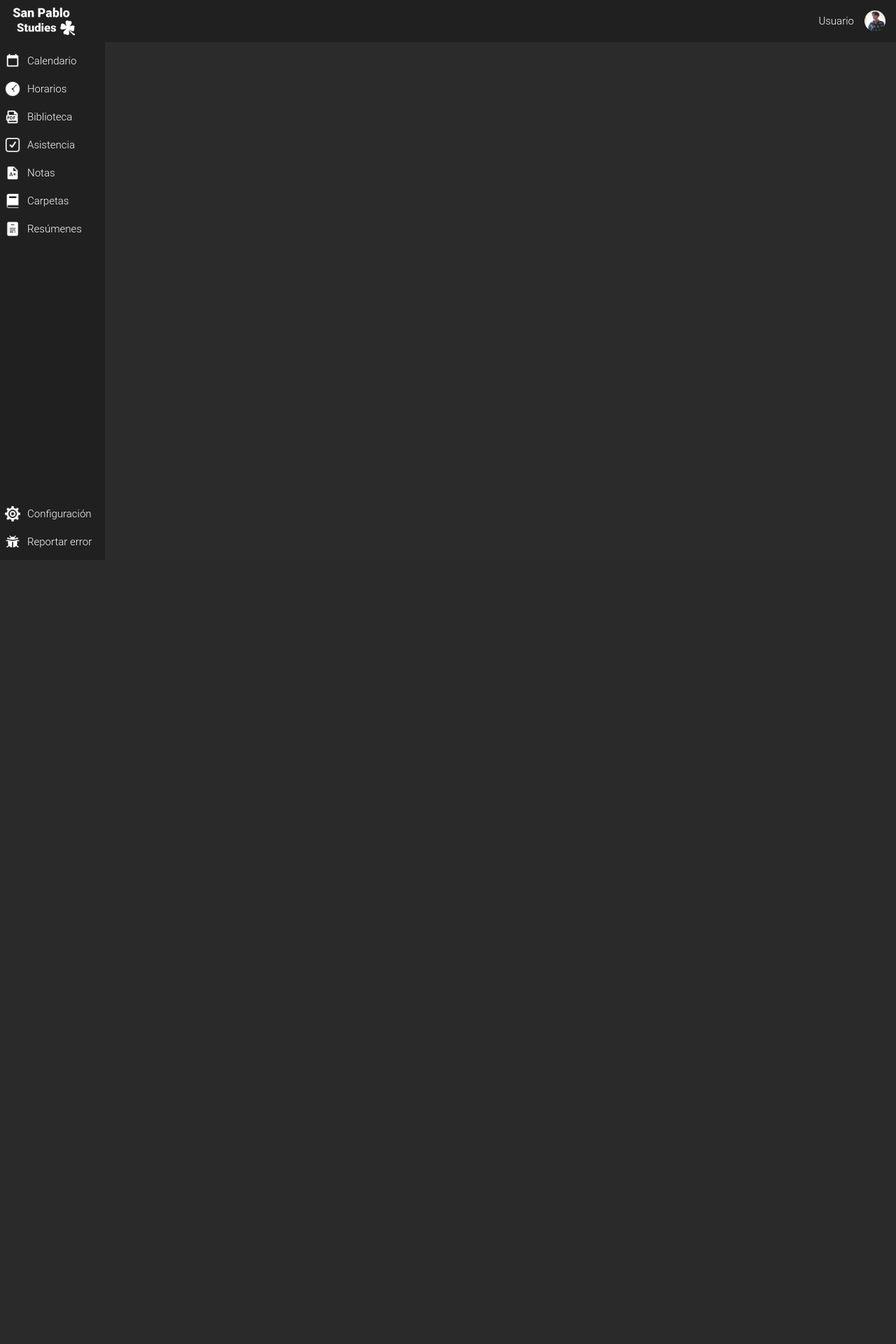
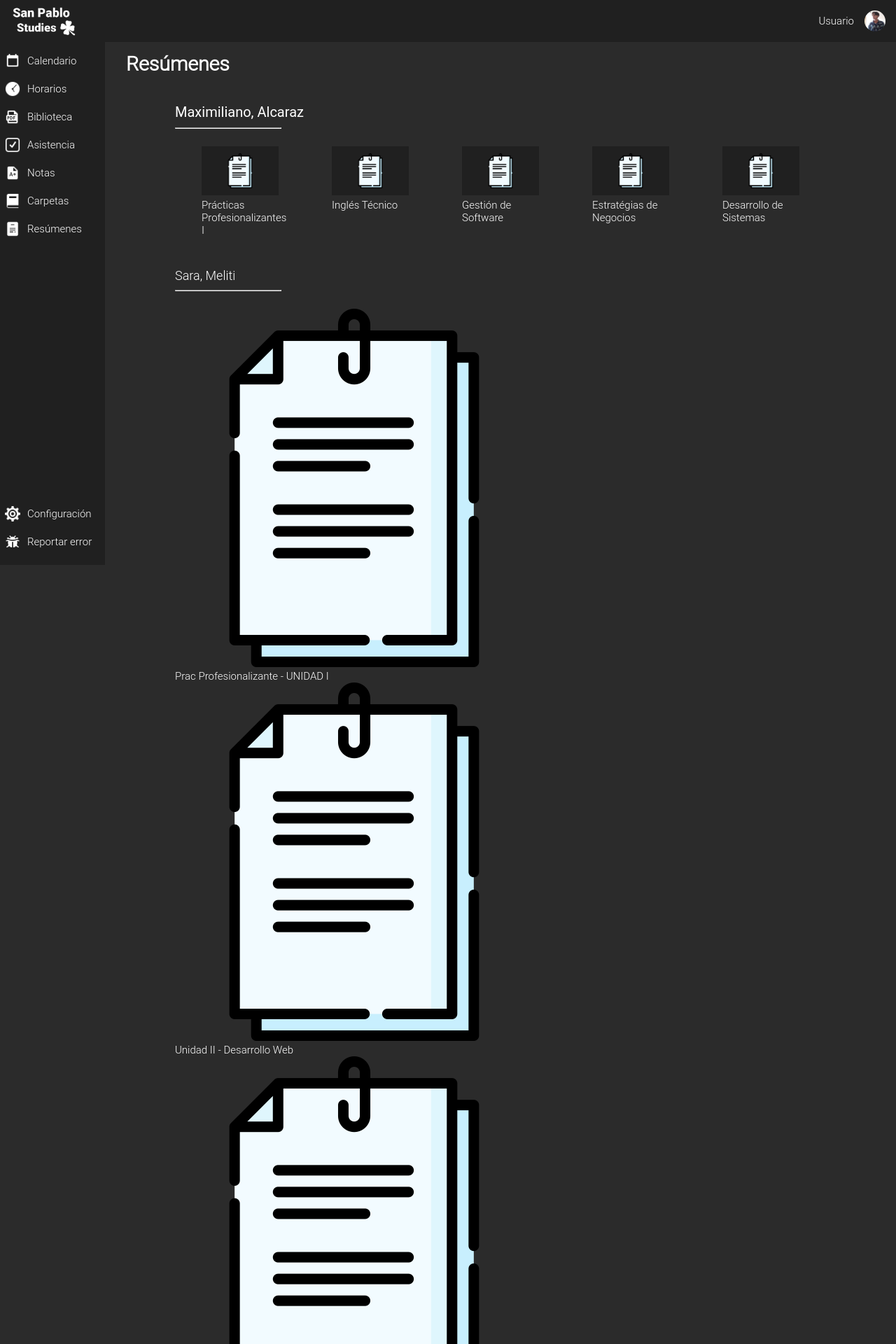
Before and after one commit to MaksiConGit/San-Pablo-Studies, a PHP site: page / in a window 1280 px wide. Shown: the top 1920 px of the page at 70% size. Before the commit the page ends 782 px from the top, so only its background shows below. Run offline with PHP 8.4, Linux system fonts and the light colour scheme; some web fonts are replaced.

Commit message:
Se hizo un boceto de resúmenes

```diff
--- a/css/style.css
+++ b/css/style.css
@@ -122,7 +122,7 @@ body{
 }
 
 
-/* Calendario */
+/* Resúmenes */
 
 #resumenes{
     width: 100%;
@@ -134,7 +134,7 @@ body{
     padding-right: 30px;
 }
 
-#biblioteca-titulos{
+#resumenes-titulos{
     display: flex;
     justify-content: space-between;
     padding-bottom: 10px;
@@ -142,57 +142,57 @@ body{
     font-size: 19px;
 }
 
-#pdfs-biblioteca{
+#div-resumenes{
     justify-content: space-around;
     margin-left: 70px;
     margin-right: 70px;
     margin-bottom: 15px;
 }
 
-#pdfs-biblioteca .nombre-materia{
+#div-resumenes .nombre-resumenes{
     font-size: 20px;
     font-family: 'Roboto', sans-serif;
 }
 
-#pdfs-biblioteca hr{
+#div-resumenes hr{
     margin-top: 10px;
     margin-bottom: 25px;
     width: 150px;
 }
 
-#pdfs-biblioteca .div-materia{
+#div-resumenes .div-resumenes{
     display: flex;
     justify-content: space-around;
 }
 
-.div-materia div img{
+.div-resumenes div img{
     width: 50px;
     height: 50px;
 }
 
-#pdfs-biblioteca .div-materia .archivo{
+#div-resumenes .div-resumenes .archivo{
     justify-content: center;
     align-items: center;
     margin-bottom: 45px;
 }
 
-#pdfs-biblioteca .div-materia .archivo:hover{
+#div-resumenes .div-resumenes .archivo:hover{
     cursor: pointer;
 }
 
 
-#pdfs-biblioteca .div-materia .archivo .rect-img{
+#div-resumenes .div-resumenes .archivo .rect-img{
     align-items: center;
     justify-content: center;
     display: flex;
     margin-bottom: 5px;
 }
 
-#pdfs-biblioteca .div-materia .archivo .nombre-archivo{
+#div-resumenes .div-resumenes .archivo .nombre-archivo{
     width: 110px;
 }
 
-#pdfs-biblioteca .div-materia .archivo .div-rectangulo{
+#div-resumenes .div-resumenes .archivo .div-rectangulo{
     background-color: #202020;
     /* margin-right: 50px; */
     /* margin-top: 25px; */
@@ -204,7 +204,7 @@ body{
     align-items: center;
 }
 
-#pdfs-biblioteca .div-materia .flecha{
+#div-resumenes .div-resumenes .flecha{
     display: flex;
     justify-content: center;
     align-items: center;
@@ -215,11 +215,11 @@ body{
     padding: 5px;
 }
 
-#pdfs-biblioteca .nombre-archivo{
+#div-resumenes .nombre-archivo{
     display: flex;
 }
 
-#pdfs-biblioteca .nombre-archivo div{
+#div-resumenes .nombre-archivo div{
     display: flex;
     justify-content: center; /* Centra horizontalmente */
     margin-right: 50px;
@@ -230,11 +230,11 @@ body{
     padding: 5px;
 }
 
-#pdfs-biblioteca span{
+#div-resumenes span{
     font-size: 18px;
 }
 
-#pdfs-biblioteca div span{
+#div-resumenes div span{
     display: flex;
     flex-direction: column; /* Coloca los elementos en columnas */
     align-items: center; /* Centra horizontalmente los elementos */
--- a/index.html
+++ b/index.html
@@ -90,206 +90,206 @@
             <div id="carpetas" class="contenido_mostrado"><h2>Carpetas</h2></div>
             <div id="resumenes" class="contenido_mostrado">
 
-                <div id="biblioteca-titulos">
-                    <h2>Biblioteca</h2>
+                <div id="resumenes-titulos">
+                    <h2>Resúmenes</h2>
                 </div>
 
-                <div id="pdfs-biblioteca">
+                <div id="div-resumenes">
 
-                    <span class="nombre-materia">Prácticas Profezionalizantes I</span><hr>
+                    <span class="nombre-resumenes">Maximiliano, Alcaraz</span><hr>
+                    <div class="div-resumenes">
+
+                        <div class="archivo">
+                            <div class="rect-img">
+                                <div class="div-rectangulo"><img src="img/resumen.png" alt=""></div>
+                            </div>
+                            <div class="nombre-archivo">Prácticas Profesionalizantes I</div>
+                        </div>
+
+                        <div class="archivo">
+                            <div class="rect-img">
+                                <div class="div-rectangulo"><img src="img/resumen.png" alt=""></div>
+                            </div>
+                            <div class="nombre-archivo">Inglés Técnico</div>
+                        </div>
+
+                        <div class="archivo">
+                            <div class="rect-img">
+                                <div class="div-rectangulo"><img src="img/resumen.png" alt=""></div>
+                            </div>
+                            <div class="nombre-archivo">Gestión de Software</div>
+                        </div>
+
+                        <div class="archivo">
+                            <div class="rect-img">
+                                <div class="div-rectangulo"><img src="img/resumen.png" alt=""></div>
+                            </div>
+                            <div class="nombre-archivo">Estratégias de Negocios</div>
+                        </div>
+
+                        <div class="archivo">
+                            <div class="rect-img">
+                                <div class="div-rectangulo"><img src="img/resumen.png" alt=""></div>
+                            </div>
+                            <div class="nombre-archivo">Desarrollo de Sistemas</div>
+                        </div>
+
+                    </div>
+
+                    <span class="nombre-materia">Sara, Meliti</span><hr>
                     <div class="div-materia">
 
                         <div class="archivo">
                             <div class="rect-img">
-                                <div class="div-rectangulo"><img src="img/pdf.png" alt=""></div>
+                                <div class="div-rectangulo"><img src="img/resumen.png" alt=""></div>
                             </div>
                             <div class="nombre-archivo">Prac Profesionalizante - UNIDAD I</div>
                         </div>
 
                         <div class="archivo">
                             <div class="rect-img">
-                                <div class="div-rectangulo"><img src="img/pdf.png" alt=""></div>
+                                <div class="div-rectangulo"><img src="img/resumen.png" alt=""></div>
                             </div>
                             <div class="nombre-archivo">Unidad II - Desarrollo Web</div>
                         </div>
 
                         <div class="archivo">
                             <div class="rect-img">
-                                <div class="div-rectangulo"><img src="img/pdf.png" alt=""></div>
+                                <div class="div-rectangulo"><img src="img/resumen.png" alt=""></div>
                             </div>
                             <div class="nombre-archivo">Desarrollo Web-backend frontend</div>
                         </div>
 
                         <div class="archivo">
                             <div class="rect-img">
-                                <div class="div-rectangulo"><img src="img/pdf.png" alt=""></div>
+                                <div class="div-rectangulo"><img src="img/resumen.png" alt=""></div>
                             </div>
                             <div class="nombre-archivo">Comencemos html - TP1</div>
                         </div>
 
                         <div class="archivo">
                             <div class="rect-img">
-                                <div class="div-rectangulo"><img src="img/pdf.png" alt=""></div>
+                                <div class="div-rectangulo"><img src="img/resumen.png" alt=""></div>
                             </div>
                             <div class="nombre-archivo">Comencemos html - TP1</div>
                         </div>
 
                     </div>
 
-                    <span class="nombre-materia">Estadística I</span><hr>
+                    <span class="nombre-materia">Dario, Flores</span><hr>
                     <div class="div-materia">
 
                         <div class="archivo">
                             <div class="rect-img">
-                                <div class="div-rectangulo"><img src="img/pdf.png" alt=""></div>
+                                <div class="div-rectangulo"><img src="img/resumen.png" alt=""></div>
                             </div>
                             <div class="nombre-archivo">Prac Profesionalizante - UNIDAD I</div>
                         </div>
 
                         <div class="archivo">
                             <div class="rect-img">
-                                <div class="div-rectangulo"><img src="img/pdf.png" alt=""></div>
+                                <div class="div-rectangulo"><img src="img/resumen.png" alt=""></div>
                             </div>
                             <div class="nombre-archivo">Unidad II - Desarrollo Web</div>
                         </div>
 
                         <div class="archivo">
                             <div class="rect-img">
-                                <div class="div-rectangulo"><img src="img/pdf.png" alt=""></div>
+                                <div class="div-rectangulo"><img src="img/resumen.png" alt=""></div>
                             </div>
                             <div class="nombre-archivo">Desarrollo Web-backend frontend</div>
                         </div>
 
                         <div class="archivo">
                             <div class="rect-img">
-                                <div class="div-rectangulo"><img src="img/pdf.png" alt=""></div>
+                                <div class="div-rectangulo"><img src="img/resumen.png" alt=""></div>
                             </div>
                             <div class="nombre-archivo">Comencemos html - TP1</div>
                         </div>
 
                         <div class="archivo">
                             <div class="rect-img">
-                                <div class="div-rectangulo"><img src="img/pdf.png" alt=""></div>
+                                <div class="div-rectangulo"><img src="img/resumen.png" alt=""></div>
                             </div>
                             <div class="nombre-archivo">Comencemos html - TP1</div>
                         </div>
 
                     </div>
 
-                    <span class="nombre-materia">Desarrollo de Sistemas</span><hr>
+                    <span class="nombre-materia">Nazareno, Serra</span><hr>
                     <div class="div-materia">
 
                         <div class="archivo">
                             <div class="rect-img">
-                                <div class="div-rectangulo"><img src="img/pdf.png" alt=""></div>
+                                <div class="div-rectangulo"><img src="img/resumen.png" alt=""></div>
                             </div>
                             <div class="nombre-archivo">Prac Profesionalizante - UNIDAD I</div>
                         </div>
 
                         <div class="archivo">
                             <div class="rect-img">
-                                <div class="div-rectangulo"><img src="img/pdf.png" alt=""></div>
+                                <div class="div-rectangulo"><img src="img/resumen.png" alt=""></div>
                             </div>
                             <div class="nombre-archivo">Unidad II - Desarrollo Web</div>
                         </div>
 
                         <div class="archivo">
                             <div class="rect-img">
-                                <div class="div-rectangulo"><img src="img/pdf.png" alt=""></div>
+                                <div class="div-rectangulo"><img src="img/resumen.png" alt=""></div>
                             </div>
                             <div class="nombre-archivo">Desarrollo Web-backend frontend</div>
                         </div>
 
                         <div class="archivo">
                             <div class="rect-img">
-                                <div class="div-rectangulo"><img src="img/pdf.png" alt=""></div>
+                                <div class="div-rectangulo"><img src="img/resumen.png" alt=""></div>
                             </div>
                             <div class="nombre-archivo">Comencemos html - TP1</div>
                         </div>
 
                         <div class="archivo">
                             <div class="rect-img">
-                                <div class="div-rectangulo"><img src="img/pdf.png" alt=""></div>
+                                <div class="div-rectangulo"><img src="img/resumen.png" alt=""></div>
                             </div>
                             <div class="nombre-archivo">Comencemos html - TP1</div>
                         </div>
 
                     </div>
 
-                    <span class="nombre-materia">UDI II</span><hr>
+                    <span class="nombre-materia">Lucas, Del Labo</span><hr>
                     <div class="div-materia">
 
                         <div class="archivo">
                             <div class="rect-img">
-                                <div class="div-rectangulo"><img src="img/pdf.png" alt=""></div>
+                                <div class="div-rectangulo"><img src="img/resumen.png" alt=""></div>
                             </div>
                             <div class="nombre-archivo">Prac Profesionalizante - UNIDAD I</div>
                         </div>
 
                         <div class="archivo">
                             <div class="rect-img">
-                                <div class="div-rectangulo"><img src="img/pdf.png" alt=""></div>
+                                <div class="div-rectangulo"><img src="img/resumen.png" alt=""></div>
                             </div>
                             <div class="nombre-archivo">Unidad II - Desarrollo Web</div>
                         </div>
 
                         <div class="archivo">
                             <div class="rect-img">
-                                <div class="div-rectangulo"><img src="img/pdf.png" alt=""></div>
+                                <div class="div-rectangulo"><img src="img/resumen.png" alt=""></div>
                             </div>
                             <div class="nombre-archivo">Desarrollo Web-backend frontend</div>
                         </div>
 
                         <div class="archivo">
                             <div class="rect-img">
-                                <div class="div-rectangulo"><img src="img/pdf.png" alt=""></div>
+                                <div class="div-rectangulo"><img src="img/resumen.png" alt=""></div>
                             </div>
                             <div class="nombre-archivo">Comencemos html - TP1</div>
                         </div>
 
                         <div class="archivo">
                             <div class="rect-img">
-                                <div class="div-rectangulo"><img src="img/pdf.png" alt=""></div>
-                            </div>
-                            <div class="nombre-archivo">Comencemos html - TP1</div>
-                        </div>
-
-                    </div>
-
-                    <span class="nombre-materia">Estratégias de Negocios</span><hr>
-                    <div class="div-materia">
-
-                        <div class="archivo">
-                            <div class="rect-img">
-                                <div class="div-rectangulo"><img src="img/pdf.png" alt=""></div>
-                            </div>
-                            <div class="nombre-archivo">Prac Profesionalizante - UNIDAD I</div>
-                        </div>
-
-                        <div class="archivo">
-                            <div class="rect-img">
-                                <div class="div-rectangulo"><img src="img/pdf.png" alt=""></div>
-                            </div>
-                            <div class="nombre-archivo">Unidad II - Desarrollo Web</div>
-                        </div>
-
-                        <div class="archivo">
-                            <div class="rect-img">
-                                <div class="div-rectangulo"><img src="img/pdf.png" alt=""></div>
-                            </div>
-                            <div class="nombre-archivo">Desarrollo Web-backend frontend</div>
-                        </div>
-
-                        <div class="archivo">
-                            <div class="rect-img">
-                                <div class="div-rectangulo"><img src="img/pdf.png" alt=""></div>
-                            </div>
-                            <div class="nombre-archivo">Comencemos html - TP1</div>
-                        </div>
-
-                        <div class="archivo">
-                            <div class="rect-img">
-                                <div class="div-rectangulo"><img src="img/pdf.png" alt=""></div>
+                                <div class="div-rectangulo"><img src="img/resumen.png" alt=""></div>
                             </div>
                             <div class="nombre-archivo">Comencemos html - TP1</div>
                         </div>
--- a/js/main.js
+++ b/js/main.js
@@ -4,6 +4,7 @@ const opciones = document.getElementsByClassName("opciones_laterales");
 
 for (let i = 0; i < opciones.length; i++) {
 
+    contenidos[6].style.display = "block"
     contenidos[i].style.display = "none";
 
     opciones[i].addEventListener("click", function () {
```
